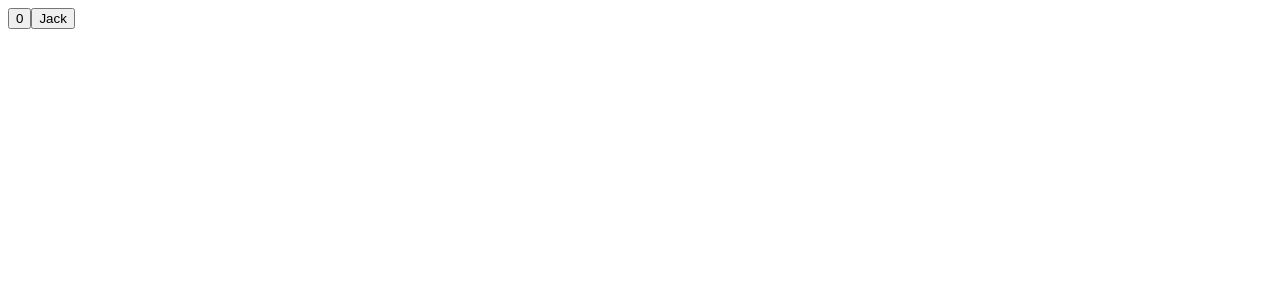
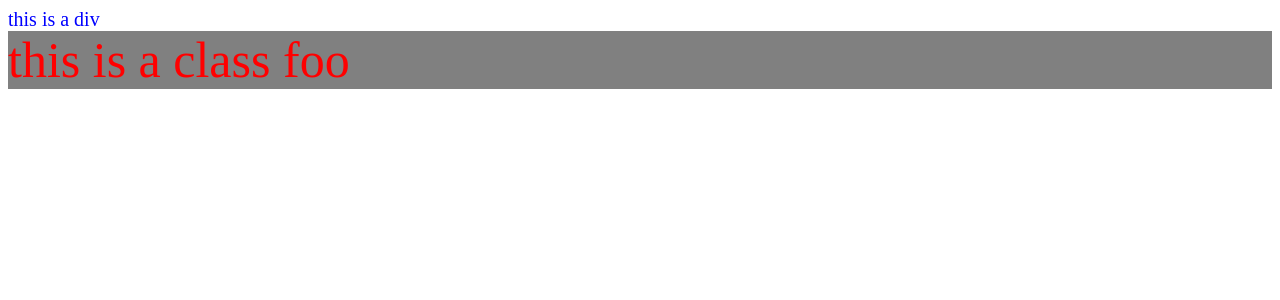
Before and after one commit to zss0527/react-basic, a React (Create React App) app: page / in a window 1280 px wide. Shown: the top 300 px of the page. Built offline with nearby package versions, Linux system fonts and the light colour scheme.

Commit message:
style usage in react

```diff
--- a/public/index.html
+++ b/public/index.html
@@ -9,7 +9,6 @@
       name="description"
       content="Web site created using create-react-app"
     />
-    <link rel="apple-touch-icon" href="%PUBLIC_URL%/logo192.png" />
     <!--
       manifest.json provides metadata used when your web app is installed on a
       user's mobile device or desktop. See https://developers.google.com/web/fundamentals/web-app-manifest/
--- a/src/App.js
+++ b/src/App.js
@@ -1,4 +1,5 @@
 import MyButton from "./day01/ComponentGrammar";
+import CssGrammar from "./day01/CSSGrammar";
 import RxjsGrammar from "./day01/RxjsGrammar";
 import MyUseState from "./day01/UseStateGrammar";
 
@@ -13,10 +14,12 @@ function App() {
        * <RxjsGrammar />
 
         <div><MyButton/></div>
+
+       <MyUseState
+
        *
        */}
-
-       <MyUseState/>
+      <CssGrammar/>
 
     </div>
 
--- /dev/null
+++ b/src/day01/CSSGrammar.js
@@ -0,0 +1,30 @@
+/**
+ * React中组件基础的样式控制有两种，一种是行内样式，一种是className
+ */
+
+//导入样式文件
+import '../index.css';
+import './day01.css';
+
+
+function CssGrammar() {
+
+    const myStyle = {
+        color: 'blue',
+        fontSize: '20px'
+    }
+
+
+    return (
+        <div>
+            {/* 行内样式控制, 属性用驼峰样式 */}
+            {/*<div style={{color: 'red',fontSize: '20px'}}> this is a div</div> */}
+            <div style={myStyle}> this is a div</div>
+
+
+            <div className='foo top'>this is a class foo</div>
+        </div>
+    )
+}
+
+export default CssGrammar;
--- /dev/null
+++ b/src/day01/day01.css
@@ -0,0 +1,7 @@
+.foo {
+    color: red;
+}
+
+.top {
+    background-color: grey;
+}
--- /dev/null
+++ b/src/index.css
@@ -0,0 +1,4 @@
+.foo {
+    color: yellow;
+    font-size: 50px;
+}
```
Also changed, not shown: public/manifest.json.
